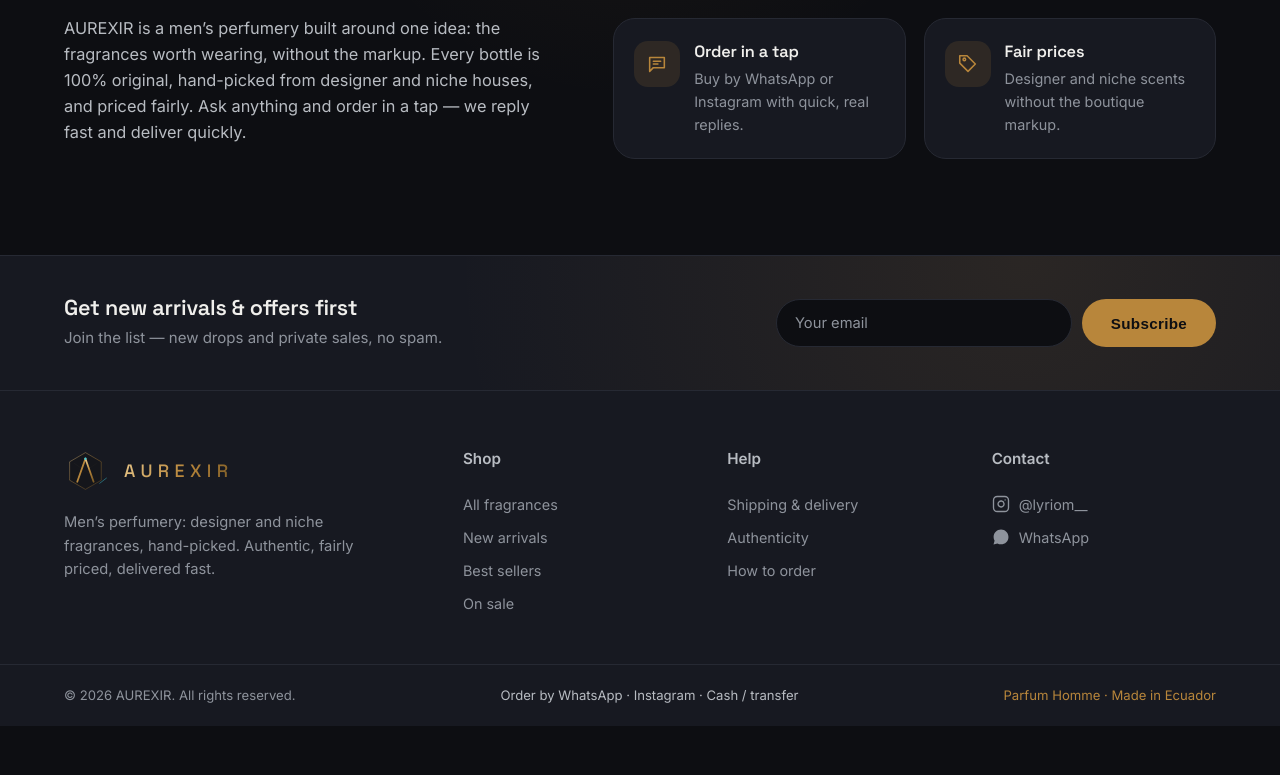
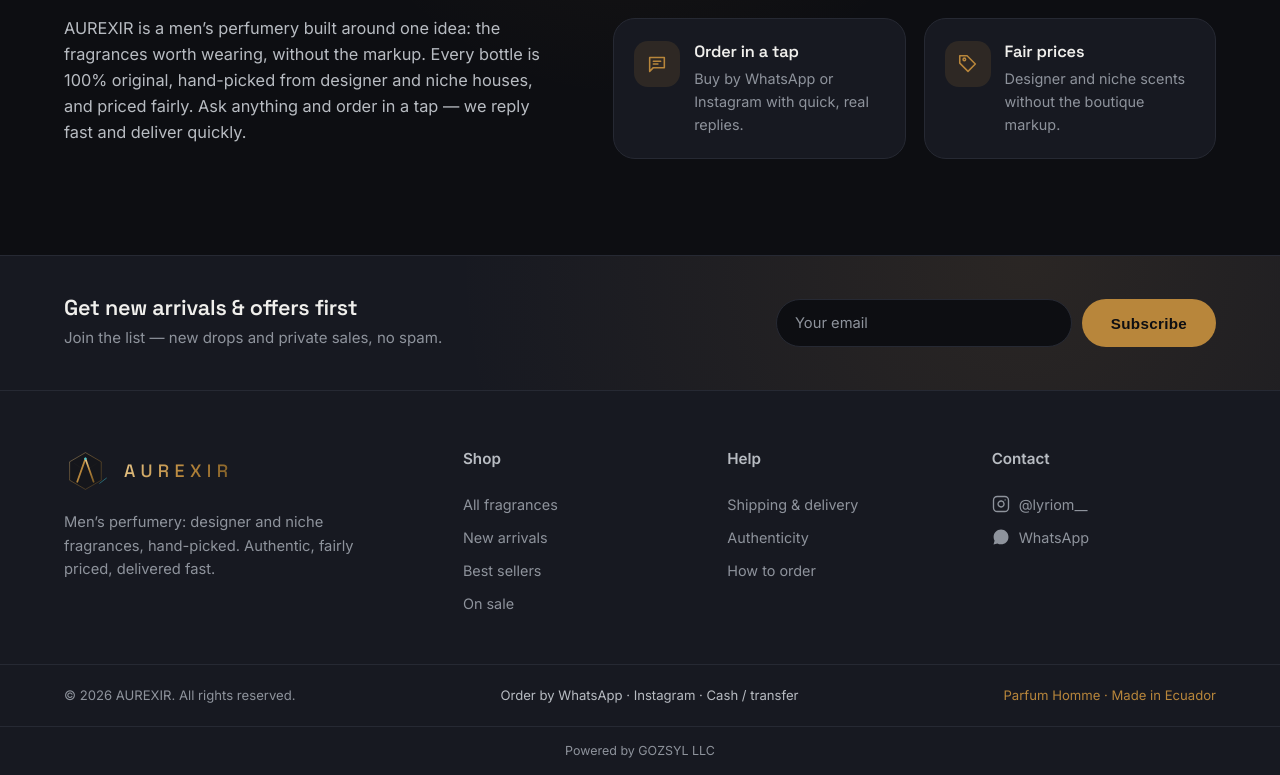
Before and after one commit to Lyriom/aurexir, a Vue app: page / in a window 1280 px wide. Shown: the part 6788-7563 px from the top of the page. Before the commit the page ends 7514 px from the top, so only its background shows below. Built offline with nearby package versions, Linux system fonts and the light colour scheme.

Commit message:
feat: agrega credito "Powered by GOZSYL LLC" al pie de pagina

```diff
--- a/src/components/AppFooter.vue
+++ b/src/components/AppFooter.vue
@@ -98,6 +98,12 @@ function onSubscribe() {
         <span>© {{ year }} AUREXIR. {{ t('footer.rights') }}</span>
         <span class="footer-pay">{{ t('footer.pay') }}</span>
         <span class="footer-soft">{{ t('footer.soft') }}</span>
+      </div>
+    </div>
+
+    <div class="footer-credit">
+      <div class="container">
+        <span>Powered by GOZSYL LLC</span>
       </div>
     </div>
   </footer>
@@ -254,6 +260,14 @@ function onSubscribe() {
   color: var(--accent);
 }
 
+.footer-credit {
+  border-top: 1px solid var(--border);
+  padding: 14px 24px;
+  text-align: center;
+  font-size: 0.78rem;
+  color: var(--text-muted);
+}
+
 @media (max-width: 860px) {
   .footer-inner {
     grid-template-columns: 1fr 1fr;
```
